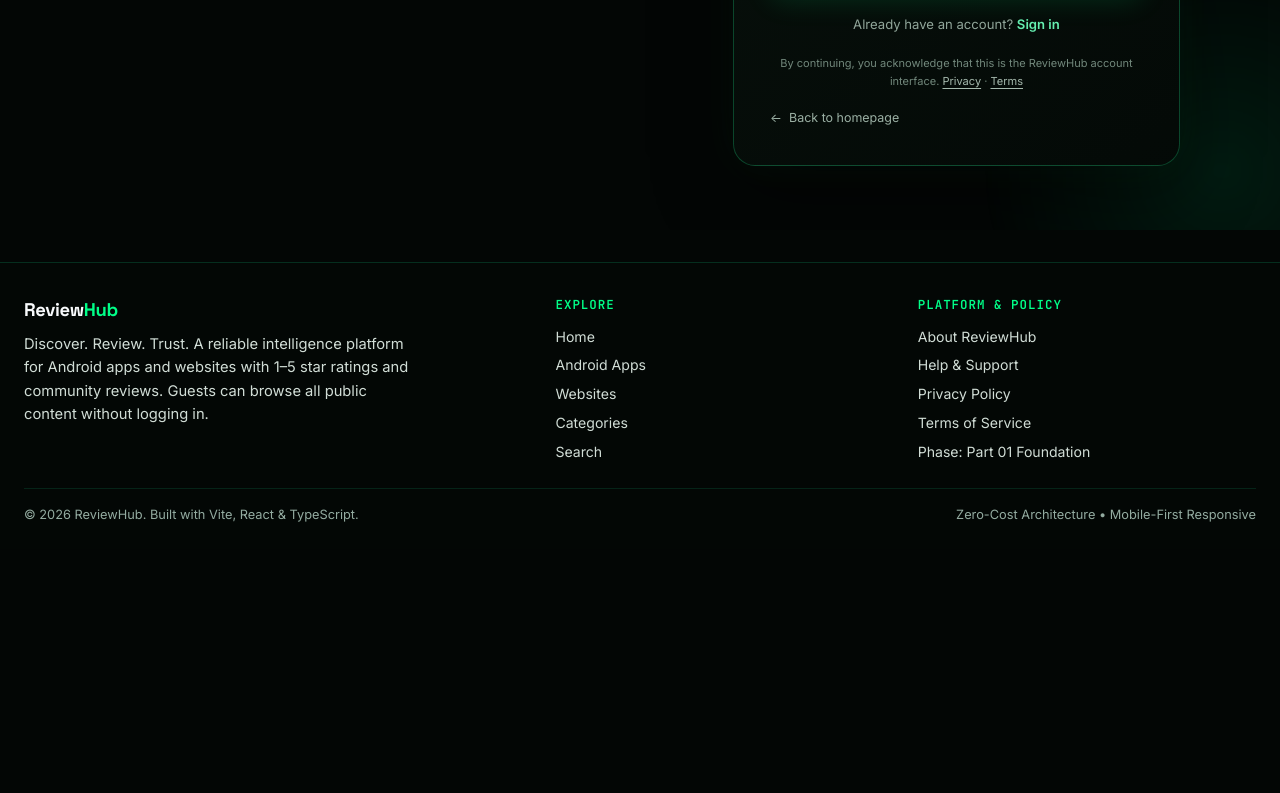
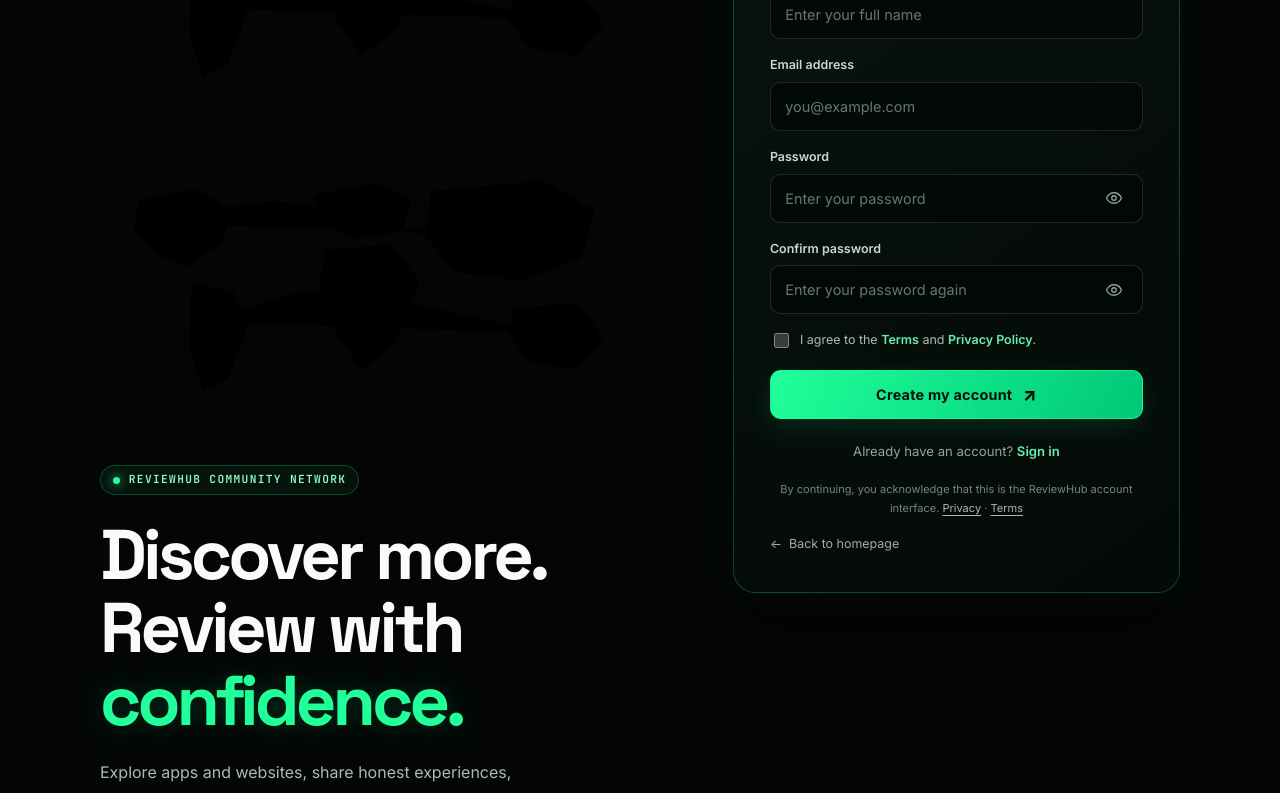
Before and after one commit to tuhin118/ReviewHub, a React (Vite) app: page /register in a window 1280 px wide. Shown: the part 900-1693 px from the top of the page. Before the commit the page ends 1449 px from the top, so only its background shows below. Built offline with nearby package versions, Linux system fonts and the light colour scheme.

Commit message:
Refactor AuthFoundationPage layout and components

```diff
--- a/src/pages/AuthFoundationPage.tsx
+++ b/src/pages/AuthFoundationPage.tsx
@@ -1,6 +1,6 @@
-
 import { useState, type FormEvent } from 'react';
 import { Link } from 'react-router-dom';
+import { CyberEarth } from '../components/auth/CyberEarth';
 import { Footer } from '../components/Footer';
 import { Navbar } from '../components/Navbar';
 import '../styles/auth.css';
@@ -82,8 +82,19 @@ export default function AuthFoundationPage({ mode }: AuthFoundationPageProps) {
       <Navbar />
 
       <main className="auth-page">
+        {/* Layered Cinematic Backdrop (Augments Global CyberBackground) */}
+        <div className="auth-atmosphere" aria-hidden="true">
+          <div className="auth-atmosphere__emerald" />
+          <div className="auth-atmosphere__streams" />
+          <div className="auth-atmosphere__particles" />
+          <div className="auth-atmosphere__scan" />
+        </div>
+
         <div className="auth-layout">
-          <section className="auth-story">
+          <section className="auth-visual-column" aria-label="ReviewHub Global Intelligence Network">
+            <CyberEarth mode={mode} />
+
+            <div className="auth-story">
               <div className="auth-eyebrow">
                 <span className="auth-eyebrow__dot" />
                 REVIEWHUB COMMUNITY NETWORK
@@ -115,6 +126,7 @@ export default function AuthFoundationPage({ mode }: AuthFoundationPageProps) {
               <div className="auth-story__coordinates">
                 <span>RH // COMMUNITY ACCESS</span>
                 <span>NETWORK STATUS: <b>READY</b></span>
+              </div>
             </div>
           </section>
 
```
Lines whose indentation alone changed are shown as unchanged.
